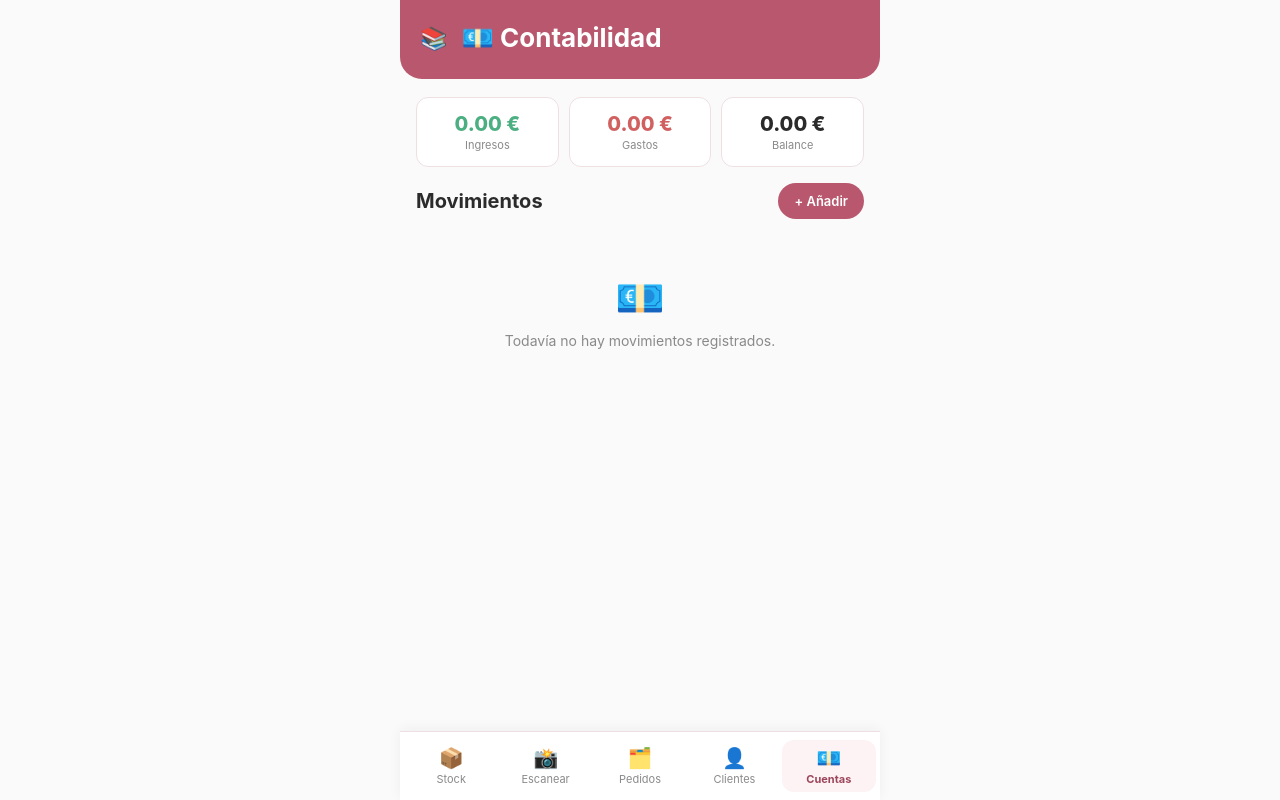
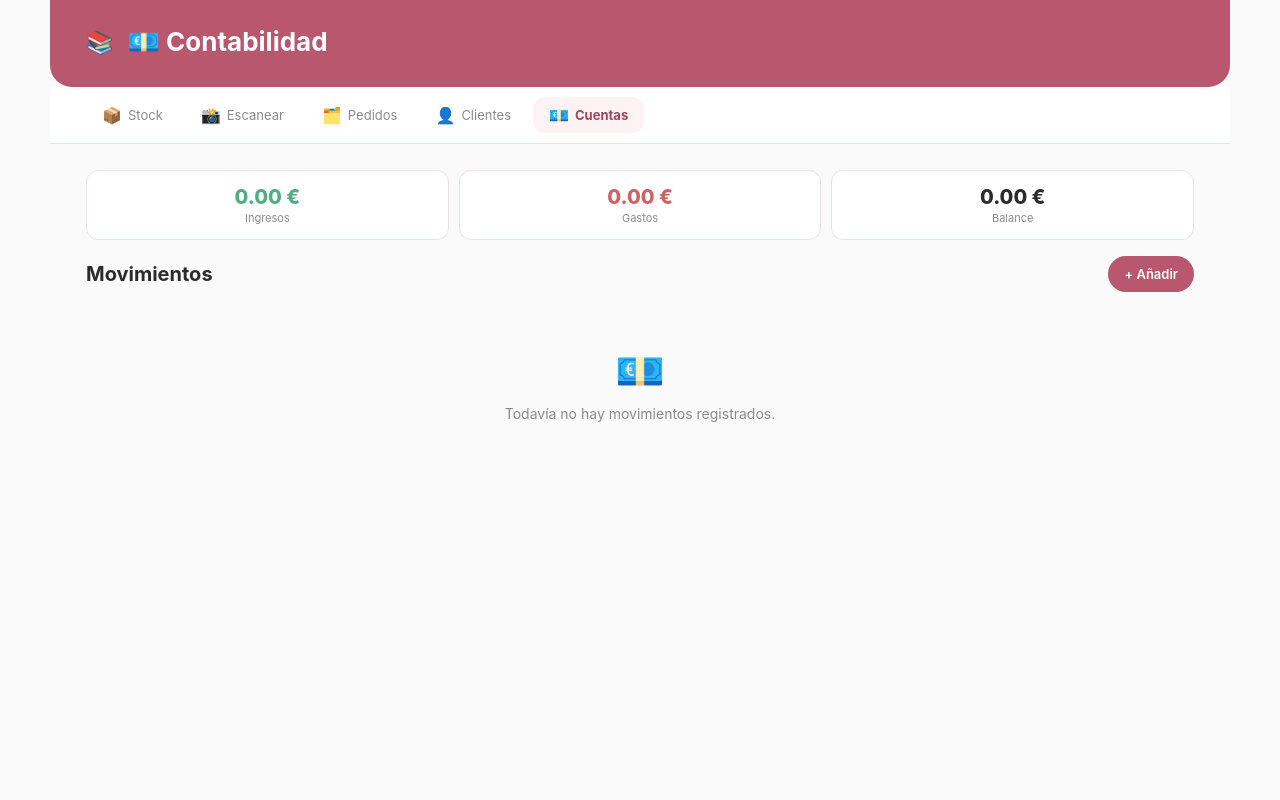
Before and after one commit to mj02jt/bookcovers, a Flask app: page /contabilidad in a window 1280 px wide. Run offline with Flask 3, Linux system fonts and the light colour scheme; data that the repository does not hold is empty.

Commit message:
Diseño responsive: en ordenador la app usa todo el ancho de la pantalla en vez de verse como una franja móvil pequeña

```diff
--- a/static/css/style.css
+++ b/static/css/style.css
@@ -458,3 +458,65 @@ a.link-btn {
   font-size: 12px;
   padding: 20px 6px;
 }
+
+/* Pantallas grandes (ordenador): dejamos de simular un móvil estrecho
+   y aprovechamos el ancho como una página web normal */
+@media (min-width: 720px) {
+  .app {
+    max-width: 1180px;
+    padding-bottom: 40px;
+    display: flex;
+    flex-direction: column;
+  }
+  .header {
+    padding: 26px 36px 30px;
+  }
+  .content {
+    padding: 26px 36px 20px;
+    order: 2;
+  }
+  .tabbar {
+    max-width: 1180px;
+    position: static;
+    transform: none;
+    left: auto;
+    order: 1;
+    border-top: none;
+    border-bottom: 1px solid var(--border);
+    justify-content: flex-start;
+    gap: 6px;
+    padding: 10px 36px;
+    box-shadow: none;
+  }
+  .tabbar a {
+    flex: 0 0 auto;
+    display: flex;
+    align-items: center;
+    gap: 6px;
+    padding: 8px 16px;
+    font-size: 13px;
+  }
+  .tabbar a .icon { display: inline; margin-bottom: 0; font-size: 16px; }
+
+  .item-grid {
+    grid-template-columns: repeat(auto-fill, minmax(190px, 1fr));
+  }
+  .grid-2 {
+    grid-template-columns: repeat(auto-fit, minmax(220px, 1fr));
+  }
+  .stat-row { flex-wrap: wrap; }
+
+  .kanban-board {
+    margin: 0 -36px;
+    padding-left: 36px;
+    padding-right: 36px;
+  }
+  .kanban-column {
+    flex: 1 1 0;
+    min-width: 220px;
+    max-height: none;
+  }
+  .kanban-jump { flex-wrap: wrap; }
+
+  form.form { max-width: 520px; }
+}
```
